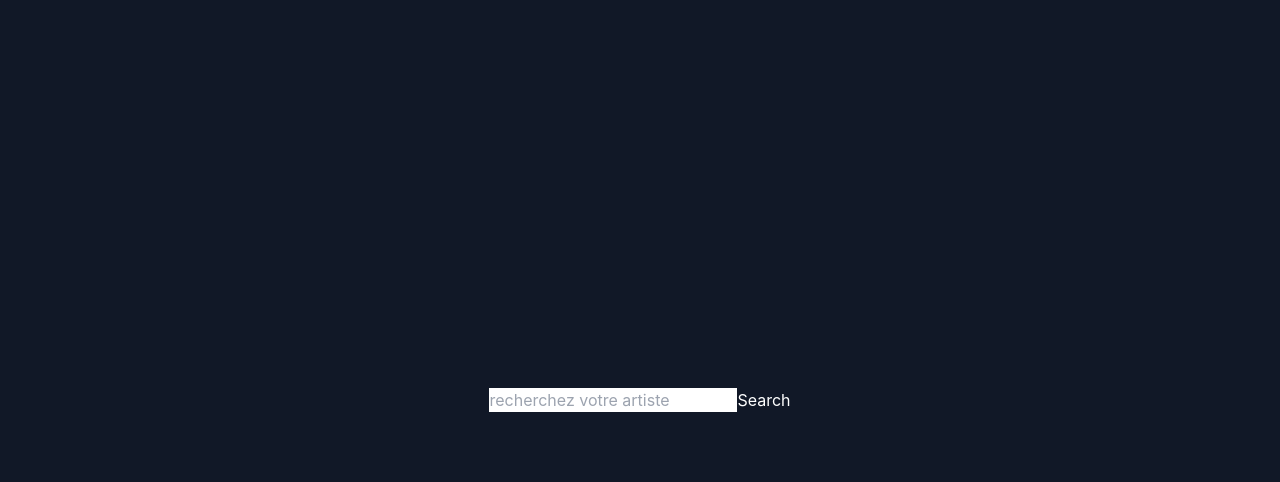
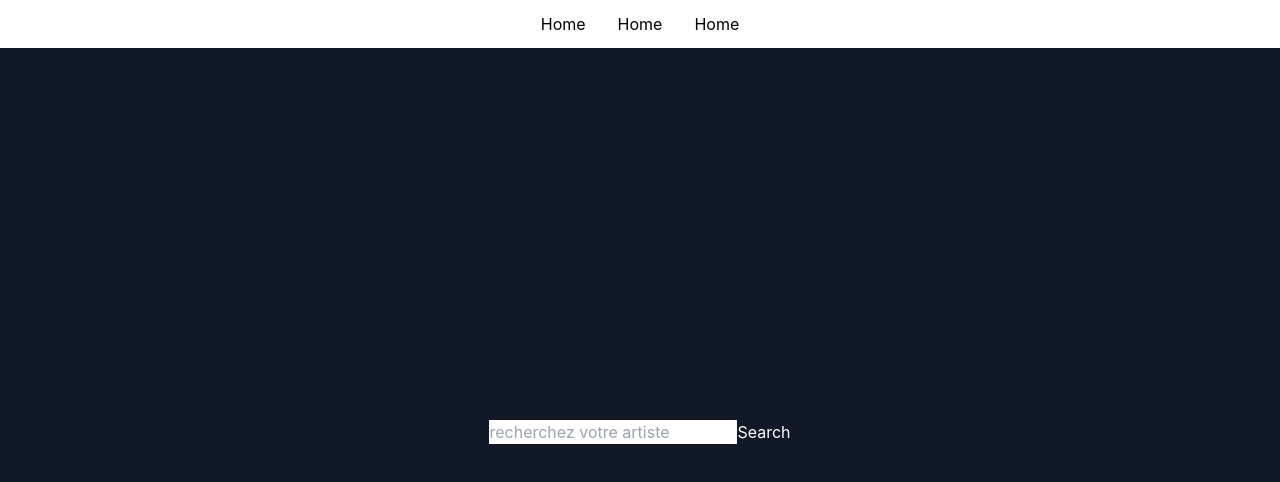
Before and after one commit to Tatane9360/spotify_app, a React (Create React App) app: page /artists in a window 1280 px wide. Shown: the top 482 px of the page. Built offline with nearby package versions, Linux system fonts and the light colour scheme.

Commit message:
debut de la barre de navigation

```diff
--- a/src/App.jsx
+++ b/src/App.jsx
@@ -1,10 +1,10 @@
 // src/App.js
 import React, { useEffect, useState } from "react";
 import "./App.css";
-import { BrowserRouter as Router, Route, Routes } from "react-router-dom";
+import { BrowserRouter as Router, Route, Routes, Link } from "react-router-dom";
 import Home from "./components/Home";
 import Login from "./components/Login";
-import Artists from "./components/Artists";
+import Artists from "./components/Artists"
 
 function App() {
   const [token, setToken] = useState("");
@@ -35,6 +35,7 @@ function App() {
   return (
     <Router>
       <div className="App">
+
         <Routes>
           <Route path="/" element={<Home token={token} logout={logout} />} />
           <Route path="/login" element={<Login token={token} />} />
--- a/src/components/ArtistsInfo.jsx
+++ b/src/components/ArtistsInfo.jsx
@@ -1,6 +1,7 @@
 import React, { useState } from "react";
 import axios from "axios";
 import NotFound from '../img/notfound.png'
+import Navbar from "./Navbar";
 
 const ArtistsInfo = ({ token }) => {
     const [searchKey, setSearchKey] = useState("");
@@ -48,7 +49,7 @@ const ArtistsInfo = ({ token }) => {
         return artists.map((artist) => (
           <div
             key={artist.id}
-            className="bg-green-500 mx-auto p-4 m-4 rounded-2xl w-10/12 h-auto text-wrap text-start"
+            className="bg-green-500 mx-auto p-4 m-4 rounded-2xl h-auto text-wrap text-start"
           >
             {artist.images.length ? (
               <img
@@ -133,10 +134,11 @@ const ArtistsInfo = ({ token }) => {
 
       return (
         <div>
-          <form onSubmit={searchArtists}>
+          <Navbar />
+          <form onSubmit={searchArtists} className="mt-16">
             <input
               type="text"
-              className="text-black"
+              className="text-black "
               value={searchKey}
               onChange={(e) => setSearchKey(e.target.value)}
               placeholder="recherchez votre artiste"
--- a/src/components/Home.jsx
+++ b/src/components/Home.jsx
@@ -1,6 +1,7 @@
 // src/components/Home.js
 import React from "react";
 import { Link } from "react-router-dom";
+import LoginText from "./LoginText";
 
 const Home = ({ token, logout }) => {
   const CLIENT_ID = "4a5d9f2f0c2e4baf95dc94840bd32fd5";
@@ -28,13 +29,11 @@ const Home = ({ token, logout }) => {
 
       {token ? (
         <Link to="/artists">
-          <button className="p-4 bg-green-500 rounded-full w-50 text-2xl">Go to Artists</button>
+          <button className="p-4 bg-green-500 rounded-full w-50 text-2xl">
+            Go to Artists
+          </button>
         </Link>
-      ) : (
-        <Link to="/login">
-          <button className="p-4 bg-green-500 rounded-full w-50 text-2xl">Login</button>
-        </Link>
-      )}
+      ) : <LoginText />}
     </div>
   );
 };
--- /dev/null
+++ b/src/components/Navbar.jsx
@@ -0,0 +1,20 @@
+import React from "react";
+import { Link } from "react-router-dom";
+
+function Navbar() {
+  return (
+    <nav className=" absolute top-0 left-0 w-full bg-white text-black h-auto p-3">
+      <Link className="p-4">
+        Home
+      </Link>
+      <Link className="p-4">
+        Home
+      </Link>
+      <Link className="p-4">
+        Home
+      </Link>
+    </nav>
+  );
+}
+
+export default Navbar;
```
